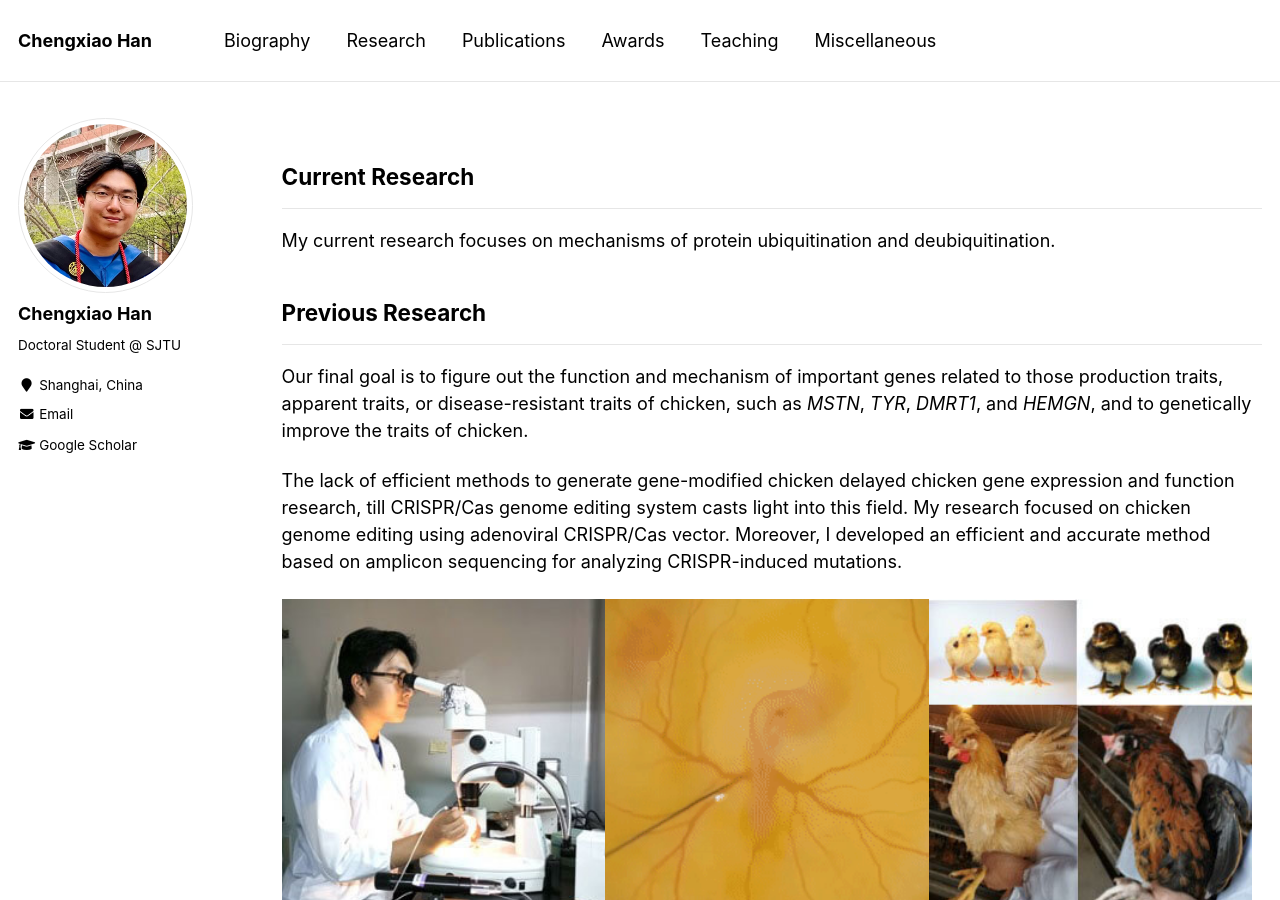
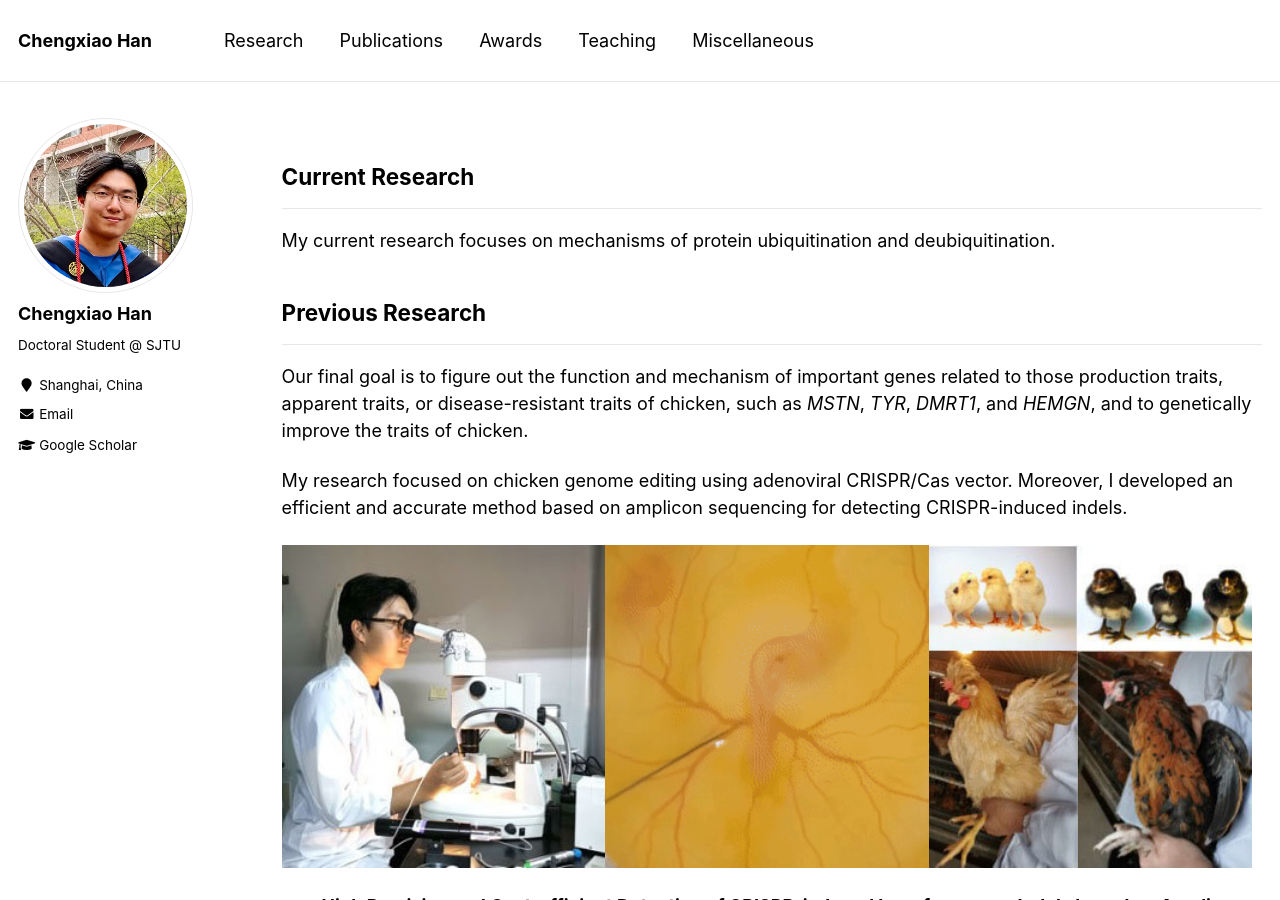
Before and after one commit to rexhancx/rexhan.github.io, a Jekyll site: the page built from _pages/research.md, in a window 1280 px wide and 900 px high. Built offline with Jekyll 4.4.1, drawn with Linux system fonts in a browser that asks for light colours; some of the changed text lies outside the part shown.

Commit message:
research

```diff
--- a/_data/navigation.yml
+++ b/_data/navigation.yml
@@ -1,8 +1,5 @@
 # main links links
 main:
-  - title: "Biography"
-    url: /
-
   - title: "Research"
     url: /research/
 
--- a/_pages/research.md
+++ b/_pages/research.md
@@ -15,7 +15,7 @@ My current research focuses on mechanisms of protein ubiquitination and deubiqui
 
 Our final goal is to figure out the function and mechanism of important genes related to those  production traits, apparent traits, or disease-resistant traits of chicken, such as *MSTN*, *TYR*, *DMRT1*, and *HEMGN*, and to genetically improve the traits of chicken.
 
-The lack of efficient methods to generate gene-modified chicken delayed chicken gene expression and function research, till CRISPR/Cas genome editing system casts light into this field. My research focused on chicken genome editing using adenoviral CRISPR/Cas vector. Moreover, I developed an efficient and accurate method based on amplicon sequencing for analyzing CRISPR-induced mutations.
+My research focused on chicken genome editing using adenoviral CRISPR/Cas vector. Moreover, I developed an efficient and accurate method based on amplicon sequencing for detecting CRISPR-induced indels.
 
 <img src="/images/rexres.jpg" style="width:33%"><img src="/images/chickenemb.gif" style="width:33%" title="(c) Anna Franz, 2011"><img src="/images/chickens.jpg" style="width:33%">
 
@@ -70,7 +70,7 @@ State Key  Laboratory  of Microbial  Metabolism, SJTU
 * 2018 National Gene Editing Conference, Beijing, China
 
 
-## __Wet-Labs__
+## __Wet-labs__
 ---
 * __DNA:__ Genetic manipulation (KO, KI) using CRISPR/Cas system, deep sequencing, Surveyor assay, Southern blotting, isolation, purification, amplification (PCR, RPA, LAMP), cloning, digestion, ligation
 * __RNA:__ RT-PCR, RNAseq, FISH, extraction
```
Also changed, not shown: other parts of _pages/research.md (+1 -1 lines).
